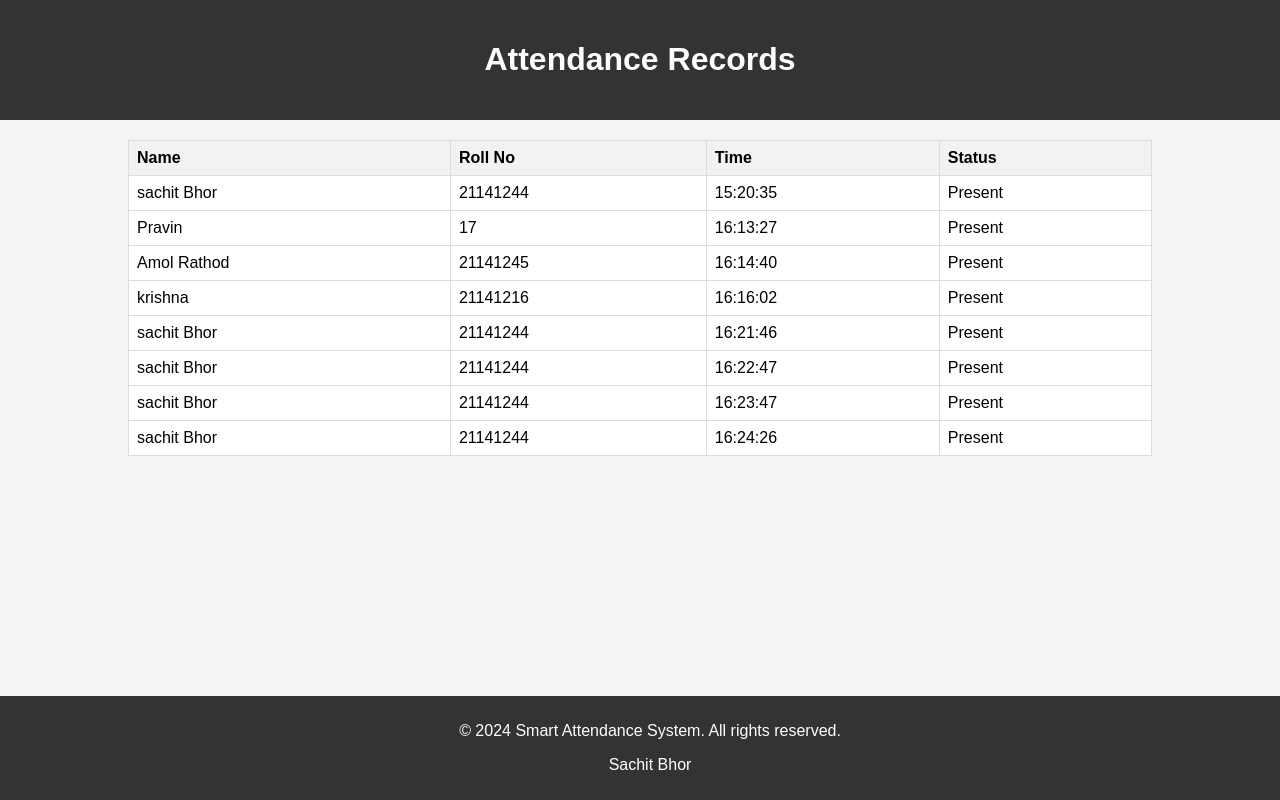
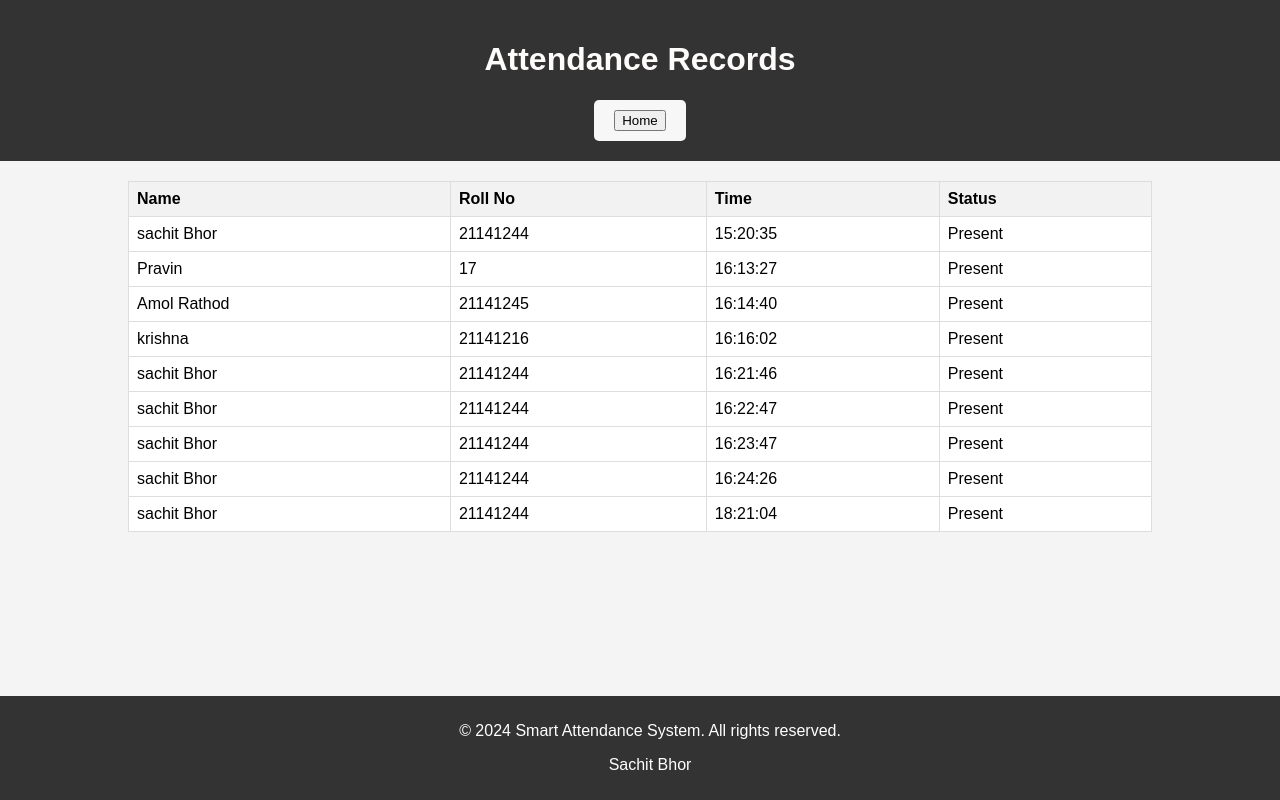
Before and after one commit to sachit16/Smart-Attendance-System, a Flask app: page /show_attendance in a window 1280 px wide. Run offline with Flask 3, Linux system fonts and the light colour scheme.

Commit message:
second Commit

```diff
--- a/app/Attendance_07-05-2024.csv
+++ b/app/Attendance_07-05-2024.csv
@@ -15,3 +15,5 @@ sachit Bhor,21141244,16:22:47
 sachit Bhor,21141244,16:23:47
 
 sachit Bhor,21141244,16:24:26
+
+sachit Bhor,21141244,18:21:04
--- a/app/app.py
+++ b/app/app.py
@@ -59,7 +59,7 @@ def add_faces(name,rollno):
                 faces_data.append(resized_img)
 
             i = i + 1
-
+            cv2.putText(frame, str(len(faces_data)), (50, 50), cv2.FONT_HERSHEY_COMPLEX, 1, (50, 50, 255), 1)
             # Draw a rectangle around the detected face
             cv2.rectangle(frame, (x, y), (x + w, y + h), (50, 50, 255), 1)
 
@@ -70,6 +70,7 @@ def add_faces(name,rollno):
         k = cv2.waitKey(1)
         if k == ord('q') or len(faces_data) == 5:
             break
+        time.sleep(0.2)
 
     # Release the video capture object and close all windows
     video.release()
@@ -239,7 +240,7 @@ def record_attendance():
         # If 'q' is pressed, exit the loop
         if k == ord('q'):
             break
-        time.sleep(2)
+
 
     # Release the video capture object and close all windows
     video.release()
--- a/app/templates/show_attendance.html
+++ b/app/templates/show_attendance.html
@@ -44,11 +44,23 @@
         .attendance-table th {
             background-color: #f2f2f2;
         }
+        .home-link {
+    display: inline-block;
+    background-color: #f7f7f8;
+            color: #fff;
+            padding: 10px 20px;
+            border: none;
+            border-radius: 5px;
+            cursor: pointer;
+            transition: background-color 0.3s;
+
+    }
     </style>
 </head>
 <body>
     <div class="header">
         <h1>Attendance Records</h1>
+        <a href="/" class="home-link"><button>Home</button></a>
     </div>
     <div>
         <table class="attendance-table">
```
Also changed, not shown: app/templates/add_faces.html (+14 -0 lines), app/templates/successful.html (+12 -0 lines), 3 other files.
